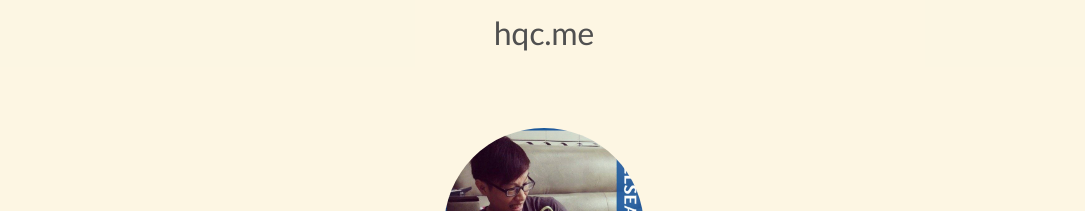
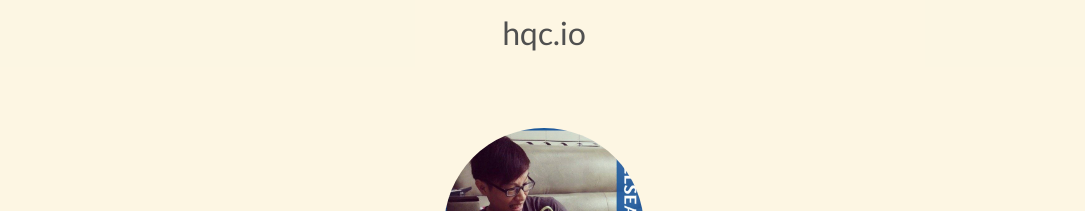
Before and after one commit to qcam/qcam.github.io, a Jekyll site: the page built from index.html, in a window 1280 px wide. Shown: the top 211 px of the page, without its empty margins (96-1181 px from the left). Built offline with Jekyll 4.4.1, drawn with Linux system fonts in a browser that asks for light colours; nearby versions of some CDN libraries.

Commit message:
Update config

```diff
--- a/_config.yml
+++ b/_config.yml
@@ -12,7 +12,7 @@ description: > # this means to ignore newlines until "baseurl:"
   Cam Huynh is a True Blue (Chelsea fan) and a full-stack developer based in Saigon Vietnam having four-year experience working in web development field.
   He loves reading books, playing soccer, listening to C-pop (he idolizes Jay Chou). Contact him at: cam@hqc.me
 baseurl: "" # the subpath of your site, e.g. /blog
-url: "https://hqc.io" # the base hostname & protocol for your site
+url: "http://hqc.io" # the base hostname & protocol for your site
 twitter_username: huynhquancam
 github_username:  huynhquancam
 
--- a/_includes/header.html
+++ b/_includes/header.html
@@ -1,7 +1,7 @@
 <header class="header">
   <div class="header-content">
     <div class="brand">
-      <a href="{{ '/' | prepend: site.baseurl }}">hqc.me</a>
+      <a href="{{ '/' | prepend: site.baseurl }}">hqc.io</a>
     </div>
   </div>
 </header>
```
